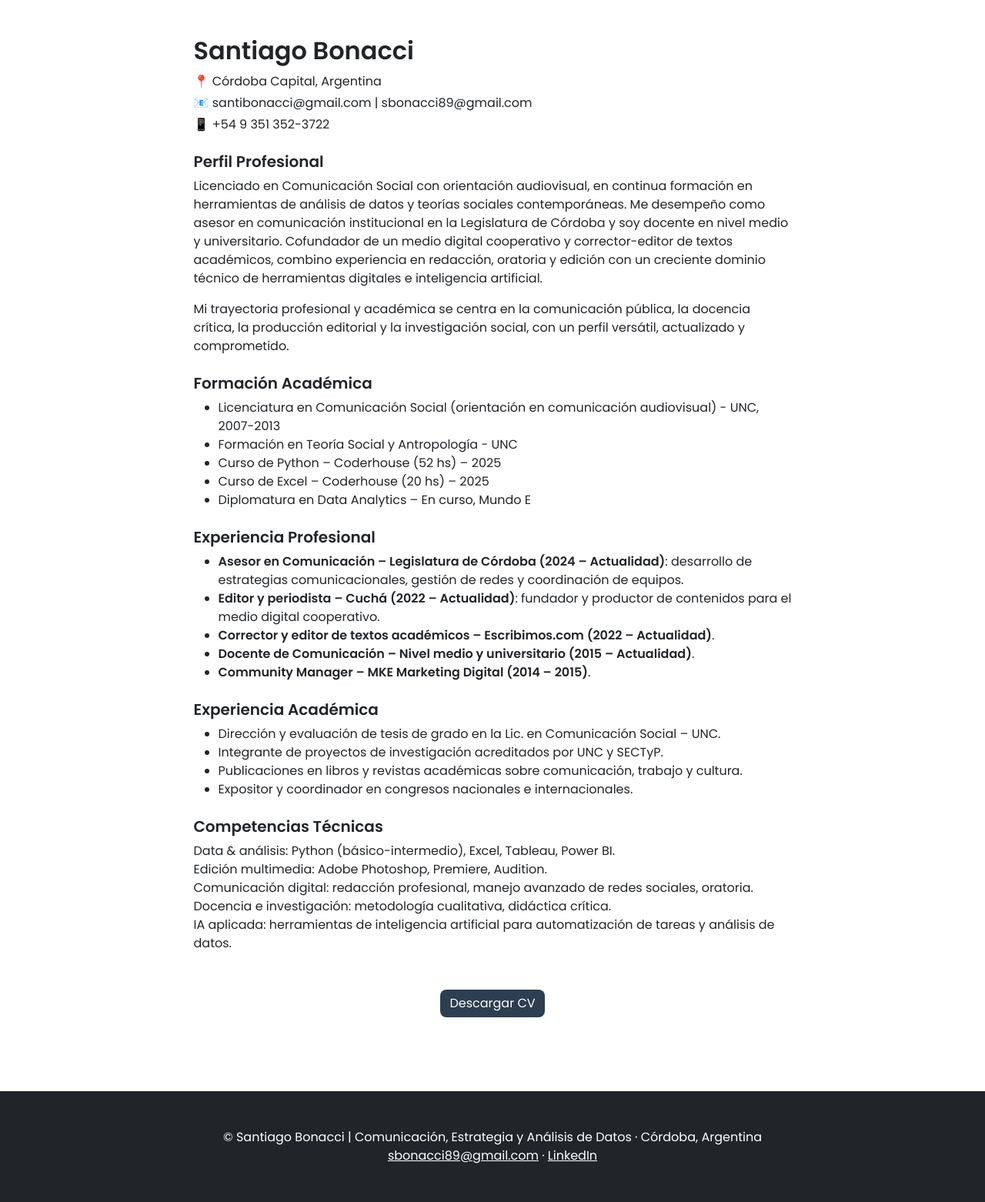
After one commit to sbonacci33/mi_portfolio, a Flask app: page /cv in a window 1280 px wide. The commit adds this page. Shown: the part 258-1820 px from the top of the page at 77% size. Run offline with Flask 3, Linux system fonts and the light colour scheme; some libraries are stand-ins or nearby versions.

Commit message:
Actualiza navegación y agrega sección de CV

```diff
--- a/app.py
+++ b/app.py
@@ -7,9 +7,9 @@ app = Flask(__name__)
 def index():
     return render_template('index.html')
 
-@app.route('/proyectos')
-def proyectos():
-    return render_template('proyectos.html')
+@app.route('/trabajos')
+def trabajos():
+    return render_template('trabajos.html')
 
 @app.route('/cucha')
 def cucha():
@@ -31,6 +31,10 @@ def sobre_mi():
 def contacto():
     return render_template('contacto.html')
 
+@app.route('/cv')
+def cv():
+    return render_template('cv.html')
+
 # Context processor para usar `request.endpoint` en templates
 @app.context_processor
 def inject_request():
--- a/templates/base.html
+++ b/templates/base.html
@@ -38,14 +38,17 @@
                         <li class="nav-item">
                             <a class="nav-link {% if request.endpoint == 'sobre_mi' %}active{% endif %}" href="{{ url_for('sobre_mi') }}">Sobre mí</a>
                         </li>
-                        <li class="nav-item">
-                            <a class="nav-link {% if request.endpoint == 'proyectos' %}active{% endif %}" href="{{ url_for('proyectos') }}">Proyectos</a>
+                        <li class="nav-item dropdown">
+                            <a class="nav-link dropdown-toggle {% if request.endpoint in ['cucha','trabajos','sintesis','articulos'] %}active{% endif %}" href="#" role="button" data-bs-toggle="dropdown" aria-expanded="false">Trabajos</a>
+                            <ul class="dropdown-menu dropdown-menu-dark">
+                                <li><a class="dropdown-item" href="{{ url_for('cucha') }}">Cuchá</a></li>
+                                <li><a class="dropdown-item" href="{{ url_for('trabajos') }}">Trabajos</a></li>
+                                <li><a class="dropdown-item" href="{{ url_for('sintesis') }}">Síntesis Estratégica</a></li>
+                                <li><a class="dropdown-item" href="{{ url_for('articulos') }}">Artículos Académicos</a></li>
+                            </ul>
                         </li>
                         <li class="nav-item">
-                            <a class="nav-link {% if request.endpoint == 'articulos' %}active{% endif %}" href="{{ url_for('articulos') }}">Artículos</a>
-                        </li>
-                        <li class="nav-item">
-                            <a class="nav-link {% if request.endpoint == 'cucha' %}active{% endif %}" href="{{ url_for('cucha') }}">Cuchá</a>
+                            <a class="nav-link {% if request.endpoint == 'cv' %}active{% endif %}" href="{{ url_for('cv') }}">CV</a>
                         </li>
                         <li class="nav-item">
                             <a class="nav-link {% if request.endpoint == 'contacto' %}active{% endif %}" href="{{ url_for('contacto') }}">Contacto</a>
--- /dev/null
+++ b/templates/cv.html
@@ -0,0 +1,63 @@
+{% extends "base.html" %}
+{% block content %}
+<header class="py-5 text-white text-center" style="background-image: url('{{ url_for('static', filename='assets/fondo9.png') }}'); background-size: cover; background-position: center;">
+    <div class="container px-5">
+        <h1 class="display-4 fw-bolder">Currículum Vitae</h1>
+        <p class="lead mb-0">Resumen profesional y académico</p>
+    </div>
+</header>
+
+<section class="py-5">
+    <div class="container px-5">
+        <div class="row justify-content-center">
+            <div class="col-lg-9">
+                <h2 class="fw-bold">Santiago Bonacci</h2>
+                <p class="mb-1">📍 Córdoba Capital, Argentina</p>
+                <p class="mb-1">📧 santibonacci@gmail.com | sbonacci89@gmail.com</p>
+                <p class="mb-4">📱 +54 9 351 352-3722</p>
+
+                <h5 class="fw-bold">Perfil Profesional</h5>
+                <p>Licenciado en Comunicación Social con orientación audiovisual, en continua formación en herramientas de análisis de datos y teorías sociales contemporáneas. Me desempeño como asesor en comunicación institucional en la Legislatura de Córdoba y soy docente en nivel medio y universitario. Cofundador de un medio digital cooperativo y corrector-editor de textos académicos, combino experiencia en redacción, oratoria y edición con un creciente dominio técnico de herramientas digitales e inteligencia artificial.</p>
+                <p>Mi trayectoria profesional y académica se centra en la comunicación pública, la docencia crítica, la producción editorial y la investigación social, con un perfil versátil, actualizado y comprometido.</p>
+
+                <h5 class="fw-bold mt-4">Formación Académica</h5>
+                <ul>
+                    <li>Licenciatura en Comunicación Social (orientación en comunicación audiovisual) - UNC, 2007-2013</li>
+                    <li>Formación en Teoría Social y Antropología - UNC</li>
+                    <li>Curso de Python – Coderhouse (52 hs) – 2025</li>
+                    <li>Curso de Excel – Coderhouse (20 hs) – 2025</li>
+                    <li>Diplomatura en Data Analytics – En curso, Mundo E</li>
+                </ul>
+
+                <h5 class="fw-bold mt-4">Experiencia Profesional</h5>
+                <ul>
+                    <li><strong>Asesor en Comunicación – Legislatura de Córdoba (2024 – Actualidad)</strong>: desarrollo de estrategias comunicacionales, gestión de redes y coordinación de equipos.</li>
+                    <li><strong>Editor y periodista – Cuchá (2022 – Actualidad)</strong>: fundador y productor de contenidos para el medio digital cooperativo.</li>
+                    <li><strong>Corrector y editor de textos académicos – Escribimos.com (2022 – Actualidad)</strong>.</li>
+                    <li><strong>Docente de Comunicación – Nivel medio y universitario (2015 – Actualidad)</strong>.</li>
+                    <li><strong>Community Manager – MKE Marketing Digital (2014 – 2015)</strong>.</li>
+                </ul>
+
+                <h5 class="fw-bold mt-4">Experiencia Académica</h5>
+                <ul>
+                    <li>Dirección y evaluación de tesis de grado en la Lic. en Comunicación Social – UNC.</li>
+                    <li>Integrante de proyectos de investigación acreditados por UNC y SECTyP.</li>
+                    <li>Publicaciones en libros y revistas académicas sobre comunicación, trabajo y cultura.</li>
+                    <li>Expositor y coordinador en congresos nacionales e internacionales.</li>
+                </ul>
+
+                <h5 class="fw-bold mt-4">Competencias Técnicas</h5>
+                <p>Data & análisis: Python (básico-intermedio), Excel, Tableau, Power BI.<br>
+                Edición multimedia: Adobe Photoshop, Premiere, Audition.<br>
+                Comunicación digital: redacción profesional, manejo avanzado de redes sociales, oratoria.<br>
+                Docencia e investigación: metodología cualitativa, didáctica crítica.<br>
+                IA aplicada: herramientas de inteligencia artificial para automatización de tareas y análisis de datos.</p>
+
+                <div class="text-center mt-5">
+                    <a class="btn btn-primary" href="{{ url_for('static', filename='docs/Currículum 2025.pdf') }}" download>Descargar CV</a>
+                </div>
+            </div>
+        </div>
+    </div>
+</section>
+{% endblock %}
--- a/templates/proyectos.html
+++ b/templates/trabajos.html
@@ -4,12 +4,12 @@
 <!-- Header con fondo -->
 <header class="py-5 text-white text-center" style="background-image: url('{{ url_for('static', filename='assets/fondo7.png') }}'); background-size: cover; background-position: center;">
     <div class="container px-5">
-        <h1 class="display-4 fw-bolder">Proyectos de Análisis de Datos</h1>
+        <h1 class="display-4 fw-bolder">Trabajos de Análisis de Datos</h1>
         <p class="lead mb-0">Aplicaciones reales con Excel, Python, visualización y estrategia</p>
     </div>
 </header>
 
-<!-- Sección de proyectos -->
+<!-- Sección de trabajos -->
 <section class="py-5 bg-light">
     <div class="container px-5">
         <div class="row justify-content-center">
```
Also changed, not shown: templates/index.html (+4 -3 lines).
